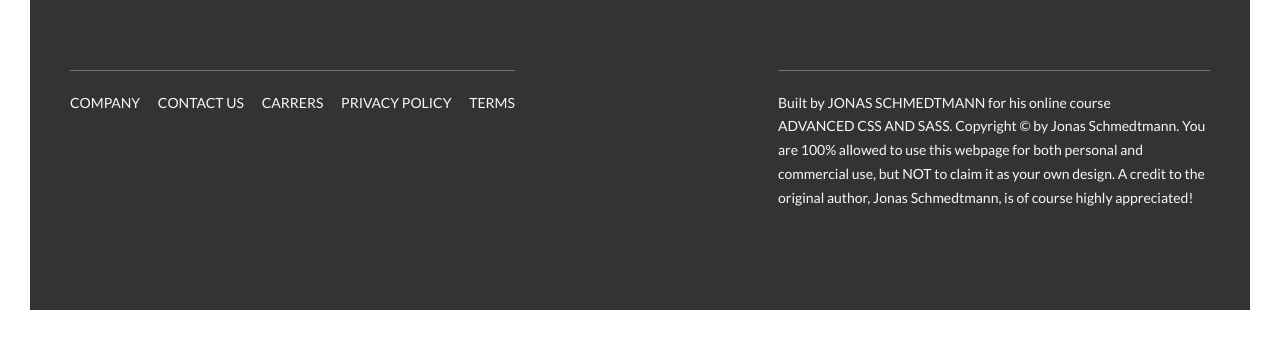
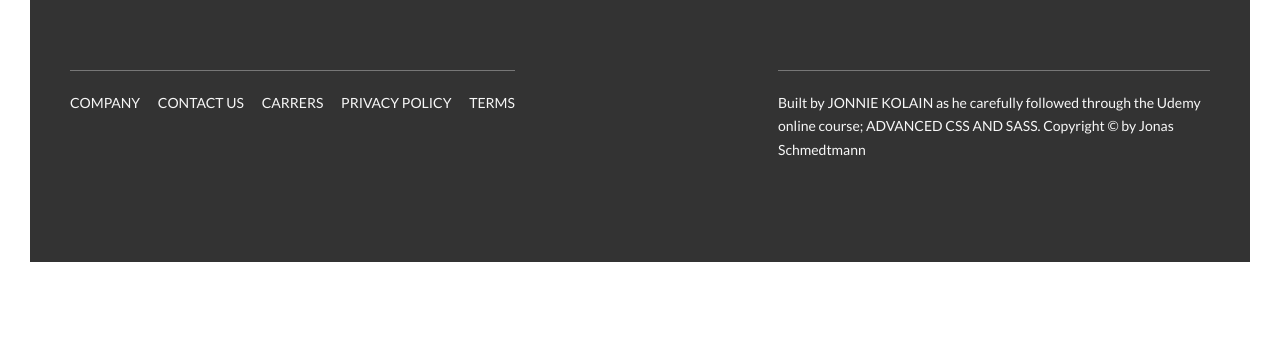
Before and after one commit to Johnnyteck/Natours, a website: page index.html in a window 1280 px wide. Shown: the part 5734-6074 px from the top of the page. After the commit the page ends 6026 px from the top, so only its background shows below. Drawn offline with Linux system fonts and the light colour scheme.

Commit message:
copyright text edit

```diff
--- a/index.html
+++ b/index.html
@@ -390,10 +390,8 @@
                 </div>
                 <div class="col-1-of-2">
                     <p class="footer__copyright">
-                        Built by <a href="#" class="footer__link">Jonas Schmedtmann</a> for his online course <a href="#" class="footer__link">Advanced CSS and Sass</a>.
-                        Copyright &copy; by Jonas Schmedtmann. You are 100% allowed to use this webpage for both personal
-                        and commercial use, but NOT to claim it as your own design. A credit to the original author, Jonas
-                        Schmedtmann, is of course highly appreciated!
+                        Built by <a href="#" class="footer__link">Jonnie Kolain</a> as he carefully followed through the Udemy online course; <a href="#" class="footer__link">Advanced CSS and Sass</a>.
+                        Copyright &copy; by Jonas Schmedtmann
                     </p>
                 </div>
             </div>
--- a/sass/base/_typography.scss
+++ b/sass/base/_typography.scss
@@ -69,6 +69,11 @@ body {
     &:hover {
         transform: skewY(2deg) skewX(15deg) scale(1.1);
         text-shadow: .5rem 1rem 2rem rgba($color-black, .2);
+
+        @include respond(tab-port) {
+            transform: skewY(0deg) skewX(0deg) scale(1);
+            text-shadow: 0rem;
+        }
     }
 }
 
```
Also changed, not shown: css/style.css.
